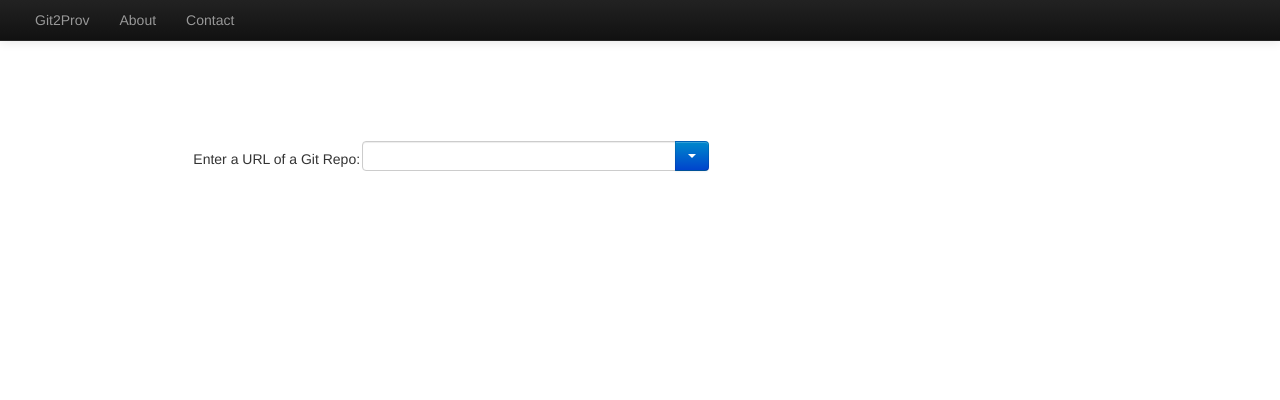
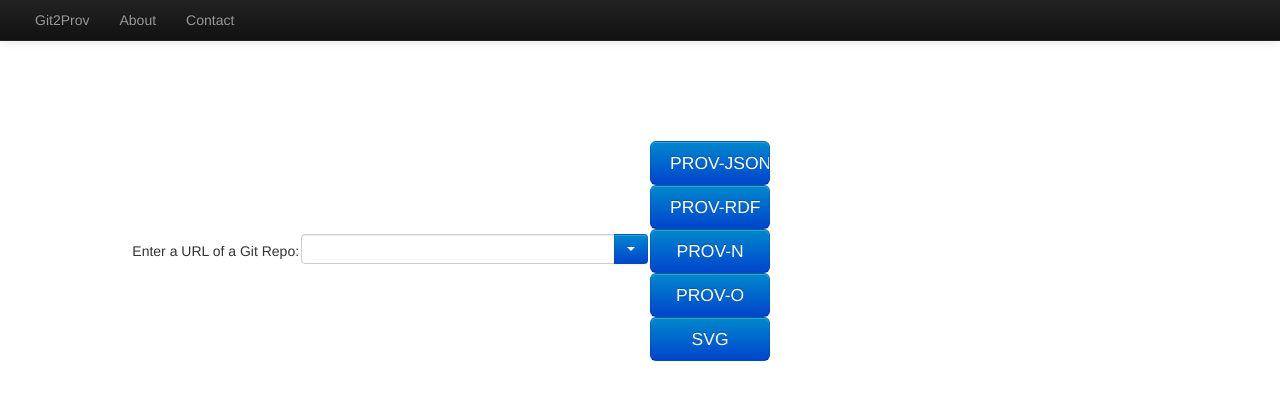
Before and after one commit to IDLabResearch/Git2PROV, a plain HTML site: page public_html/git2prov/index.html in a window 1280 px wide. Shown: the top 400 px of the page. Drawn offline with nearby package versions, Linux system fonts and the light colour scheme.

Commit message:
Adding buttons for different visualizations. Maybe too similar to Luc's work.

```diff
--- a/public_html/git2prov/index.html
+++ b/public_html/git2prov/index.html
@@ -41,9 +41,6 @@
   </div>
 </div>
 
-<script>
-    $('#header-translator').addClass("active");
-</script>
 
 <section class="round">
   <div class="span12 row-fluid">
@@ -57,13 +54,13 @@
 	    <div style="text-align:left;">
 	      <table style="margin-left: auto; margin-right: auto;">
 
+
 		<tr>
-		  <td>Enter a URL of a Git Repo:         </td>
+		  <td>Enter a URL of a Git Repo:  </td>
+
       <td>
-
-
 		    <div class="input-append btn-group">
-		      <input id="giturl" type="text" name="url" class="input-large" style="width:300px; "  />
+		      <input id="giturl" type="text" name="giturl" class="input-large" style="width:300px; "  />
 
 		      <a class="btn btn-primary dropdown-toggle" data-toggle="dropdown" href="#">
 			       <span class="caret"></span>
@@ -81,6 +78,15 @@
 		      </ul>
 		    </div>
 		  </td>
+
+             <td rowspan="3">
+                    <input type="submit"   value="PROV-JSON"   name="serialization"  class="btn btn-primary btn-large" style="text-align:center; width:120px; "/><br>
+                    <input type="submit"   value="PROV-RDF"    name="serialization"  class="btn btn-primary btn-large" style="text-align:center; width:120px; "/><br>
+                    <input type="submit"   value="PROV-N"  name="serialization"  class="btn btn-primary btn-large" style="text-align:center; width:120px; "/><br>
+                    <input type="submit"   value="PROV-O" name="serialization"  class="btn btn-primary btn-large" style="text-align:center; width:120px; "/><br>
+                    <input type="submit"   value="SVG"    name="serialization"  class="btn btn-primary btn-large" style="text-align:center; width:120px; "/><br>
+                </td>
+
 		    </tr>
 
 	      </table>
```
Lines whose indentation alone changed are shown as unchanged.
